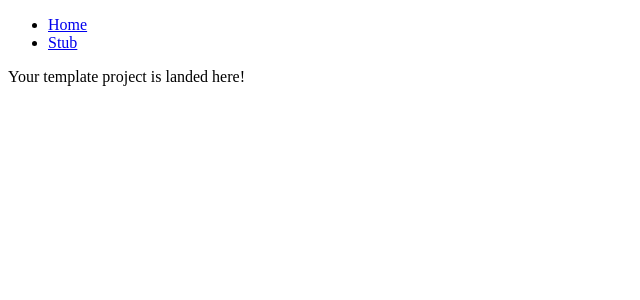
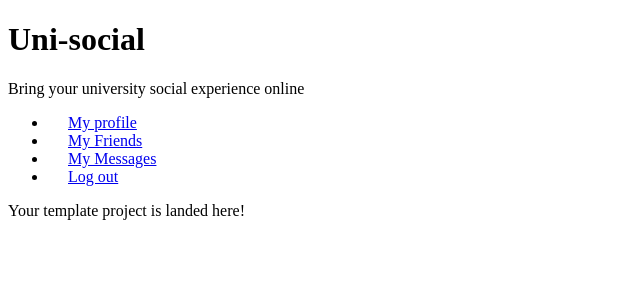
Before and after one commit to mind1master/uni-social, a Django app: page / in a window 1280 px wide. Shown: the top 300 px of the page, without its empty margins (0-640 px from the left). Run offline with Django 3.2, Linux system fonts and the light colour scheme; style sheets or scripts are compiled from the project's sources; some libraries are stand-ins or nearby versions.

Commit message:
base html

```diff
--- a/social/static/css/base.less
+++ b/social/static/css/base.less
@@ -0,0 +1,7 @@
+.side-menu {
+  width: 197px;
+
+  li {
+    padding-left: 20px;
+  }
+}
--- a/social/templates/base.html
+++ b/social/templates/base.html
@@ -38,32 +38,57 @@
 
 </head>
 
-<body><div class="container-fluid">
+<body>
+<div class="container-fluid">
 
     {% block header_wrapper %}
-  <div class="row-fluid"><div class="offset2 span8"><header>
+        <div class="row-fluid">
+            <div class="offset2 span8">
+                <header>
                     {% block header_content %}
-    <nav>
-          <ul class="nav nav-pills">
-            <li class="{% block home_active %}{% endblock %}"><a href="{% url "home_page" %}">{% trans "Home" %}</a></li>
-            <li class="{% block stub_active %}{% endblock %}"><a href="#">{% trans "Stub" %}</a></li>
+                        <h1>Uni-social</h1>
+                        <p class="lead">Bring your university social experience online</p>
+                    {% endblock header_content %}
+                </header>
+            </div>
+        </div>
+    {% endblock header_wrapper %}
+    <div class="row-fluid">
+        {% block side_wrapper %}
+
+            <div class="offset2 span2">
+                <ul class="nav nav-tabs nav-stacked affix side-menu">
+                {% block side_menu %}
+                    <li><a href="#">My profile</a></li>
+                    <li><a href="#">My Friends</a></li>
+                    <li><a href="#">My Messages</a></li>
+                    <li><a href="#">Log out</a></li>
+
+                {% endblock side_menu %}
                 </ul>
-    </nav>
-    {% endblock header_content %}
-  </header></div></div>
-{% endblock header_wrapper %}
+            </div>
+
+        {% endblock side_wrapper %}
 
         {% block content_wrapper %}
-  <div class="row-fluid"><div class="offset2 span8"><article>
+            <div class="span6">
+                <article>
                     {% block content %}{% endblock content %}
-  </article></div></div>
+                </article>
+            </div>
         {% endblock content_wrapper %}
 
+    </div>
     {% block footer_wrapper %}
-    <div class="row-fluid"><div class="offset2 span8"><footer>
+        <div class="row-fluid">
+            <div class="offset2 span8">
+                <footer>
                     {% block footer %}{% endblock footer %}
-    </footer></div></div>
+                </footer>
+            </div>
+        </div>
     {% endblock footer_wrapper %}
 
-</div></body>
+</div>
+</body>
 </html>
```
Lines whose indentation alone changed are shown as unchanged.
